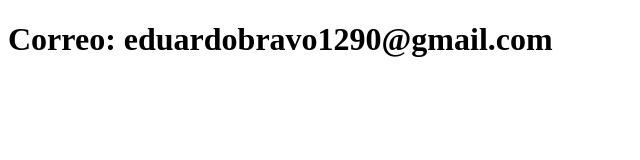
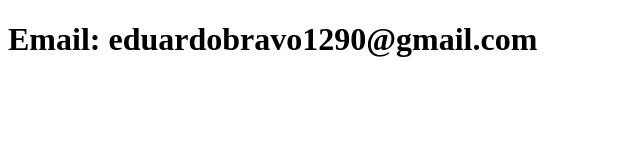
Before and after one commit to littlehands1984/sistema-de-registro, a plain HTML site: page contacto.html in a window 1280 px wide. Shown: the whole page, without its empty margins (0-640 px from the left). Drawn offline with Linux system fonts and the light colour scheme.

Commit message:
Update contacto.html

```diff
--- a/contacto.html
+++ b/contacto.html
@@ -7,6 +7,6 @@
     <title>Contacto</title>
 </head>
 <body>
-    <h1>Correo: eduardobravo1290@gmail.com</h1>
+    <h1>Email: eduardobravo1290@gmail.com</h1>
 </body>
 </html>
```
Also changed, not shown: index.html (+1 -0 lines).
